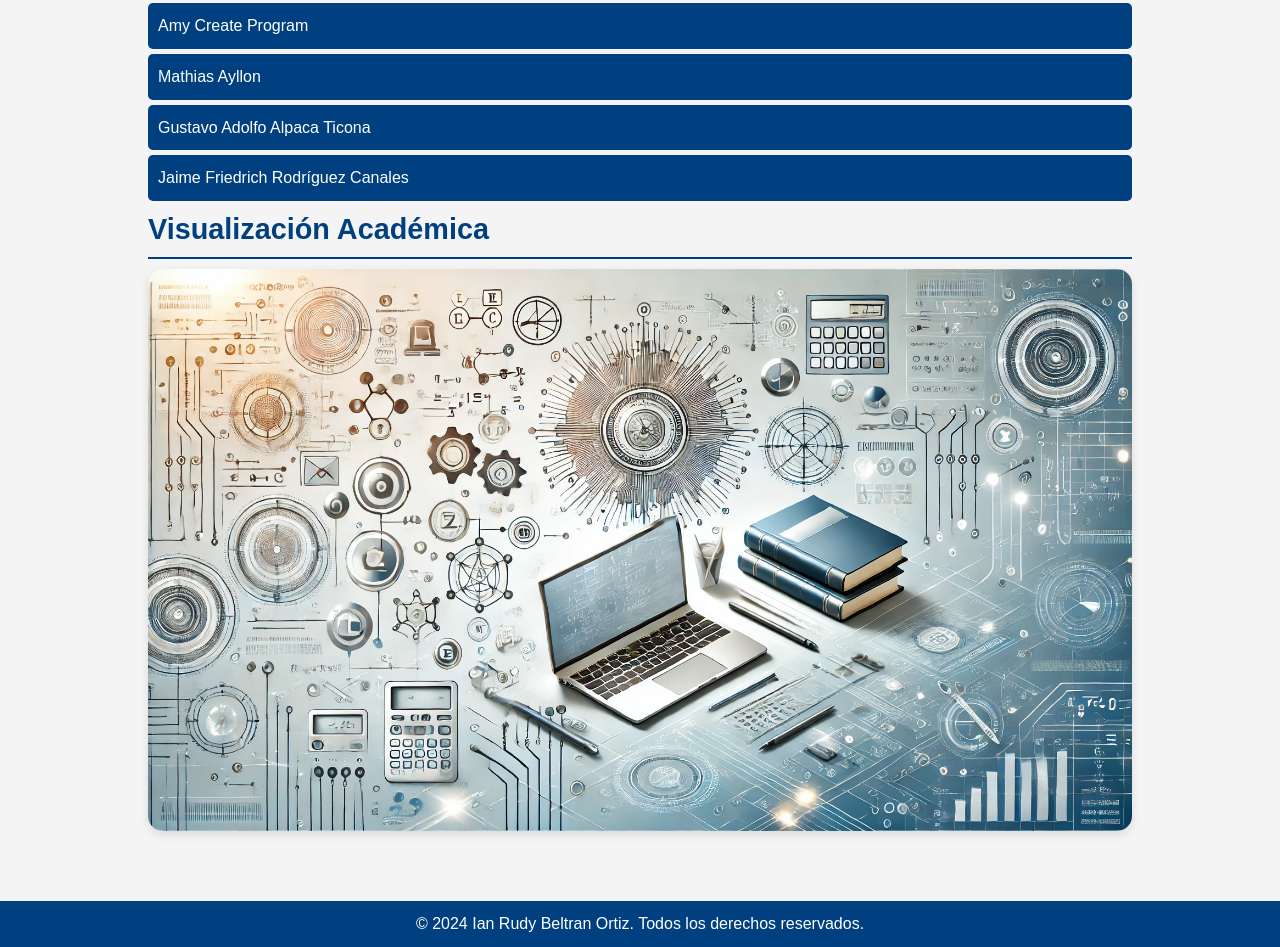
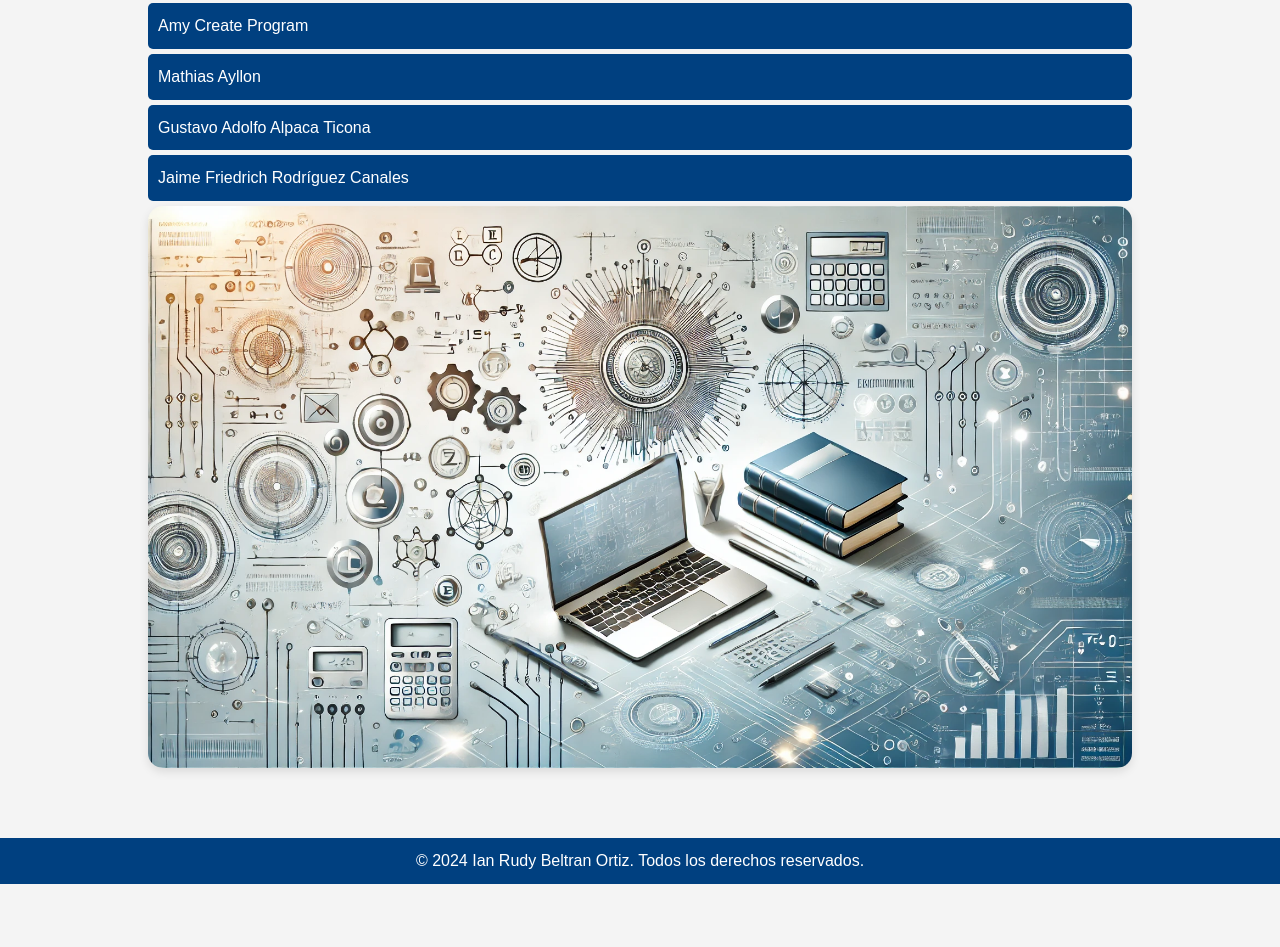
Before and after one commit to Gian529/IanRudyBeltranOrtiz, a plain HTML site: page index.html in a window 1280 px wide. Shown: the part 849-1796 px from the top of the page. After the commit the page ends 1733 px from the top, so only its background shows below. Drawn offline with Linux system fonts and the light colour scheme.

Commit message:
Update index.html

```diff
--- a/index.html
+++ b/index.html
@@ -45,7 +45,7 @@
         </section>
 
         <section id="background">
-            <h2>Visualización Académica</h2>
+
             <!-- Imagen de fondo centrada -->
             <div class="image-container">
                 <img src="DALL-E_image.webp" alt="Background académico" class="background-image">
```
